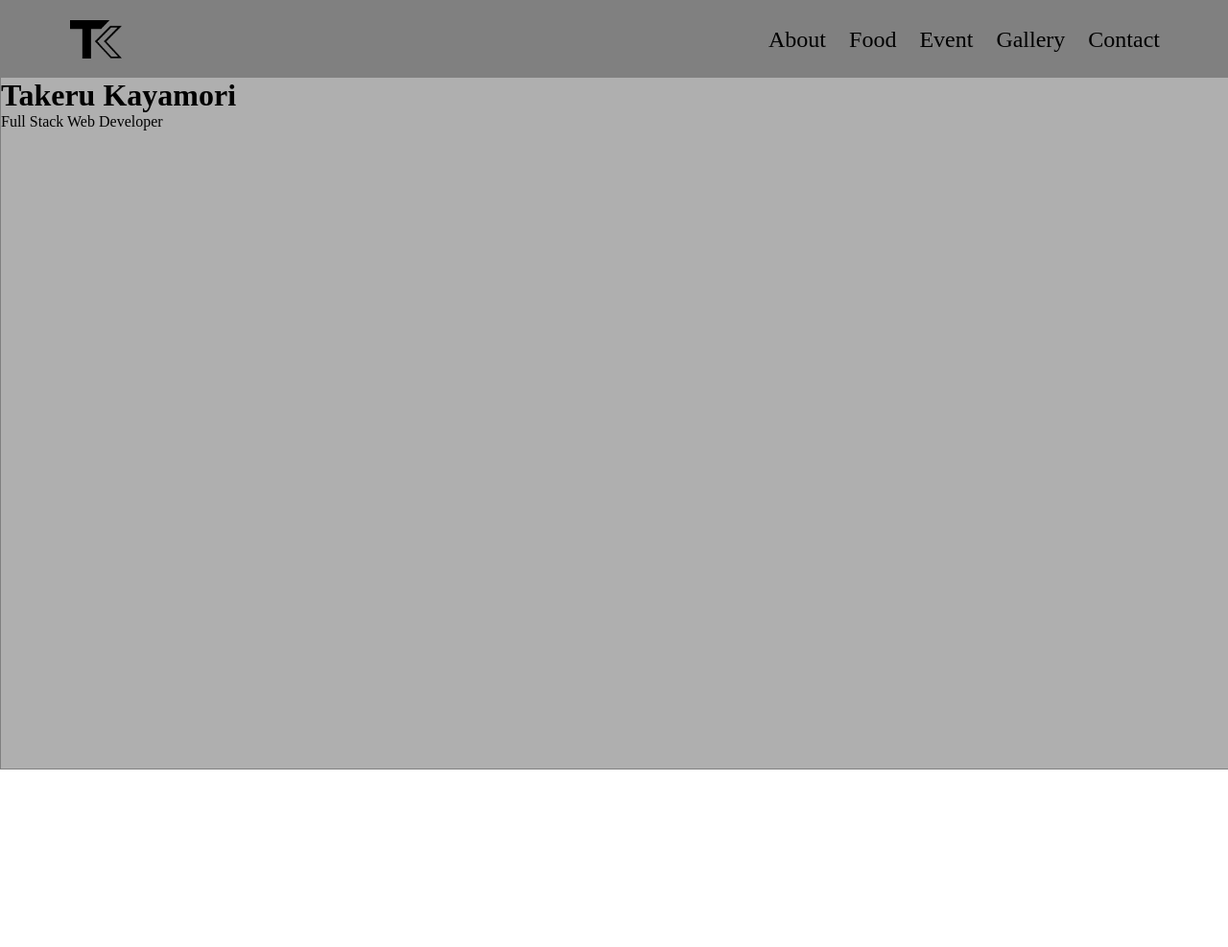
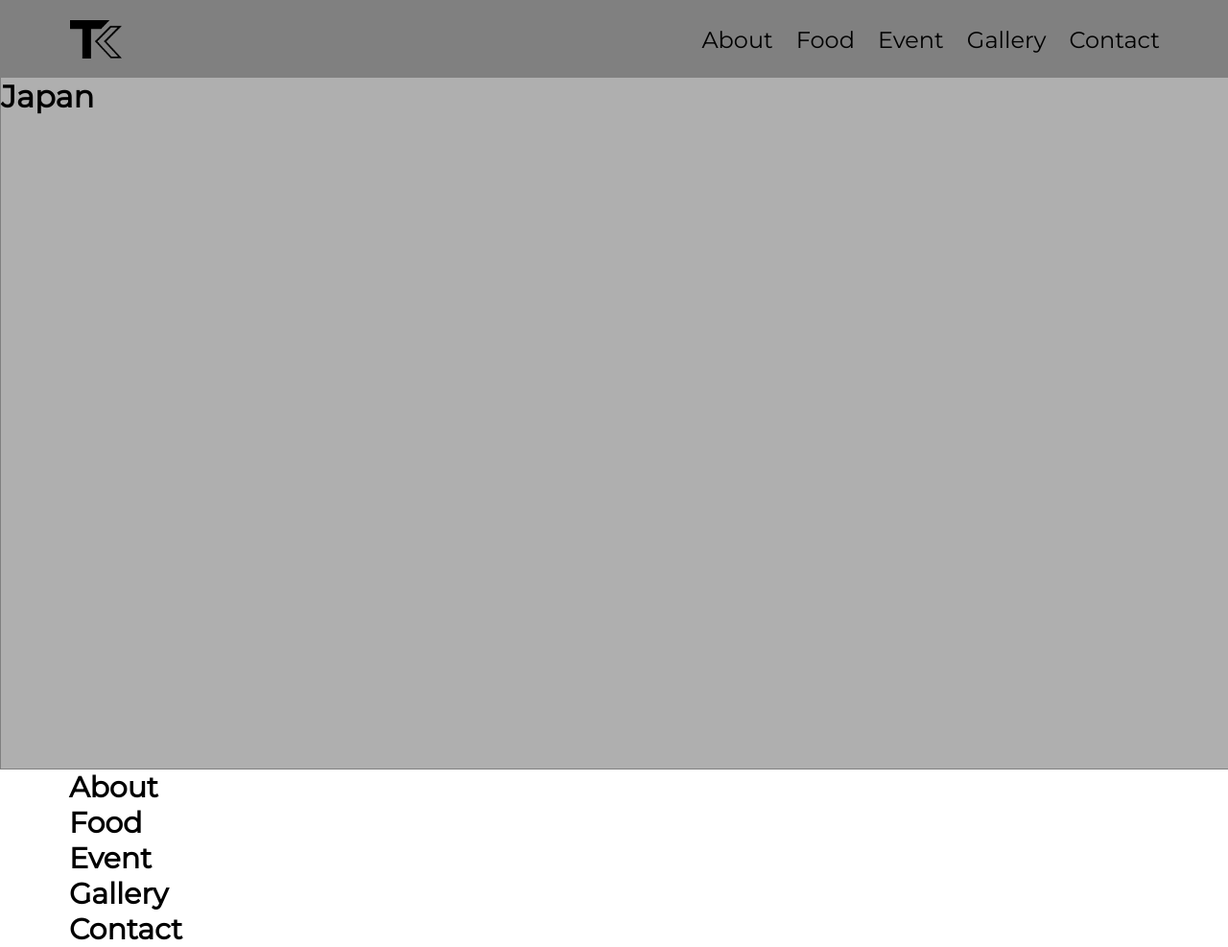
Before and after one commit to Takeru0522/training_01, a plain HTML site: page index.html in a window 1280 px wide. Shown: the whole page at 96% size. Before the commit the page ends 802 px from the top, so only its background shows below. Drawn offline with nearby package versions, Linux system fonts and the light colour scheme.

Commit message:
add section tag

```diff
--- a/index.html
+++ b/index.html
@@ -29,15 +29,28 @@
         <div id="showcase">
             <div class="bg-image"></div>
             <div class="showcase-text">
-                <h1>Takeru Kayamori </h1>
-                <p>Full Stack Web Developer</p>
+                <h1>Japan</h1>
             </div>
         </div>
     </div>
 
-    <main>
-
-    </main>
+    <div class="main">
+        <section class="section-a">
+            <h2 class="section-title">About</h2>
+        </section>
+        <section class="section-b">
+            <h2 class="section-title">Food</h2>
+        </section>
+        <section class="section-c">
+            <h2 class="section-title">Event</h2>
+        </section>
+        <section class="section-d">
+            <h2 class="section-title">Gallery</h2>
+        </section>
+        <section class="section-e">
+            <h2 class="section-title">Contact</h2>
+        </section>
+    </div>
 
     <footer>
 
--- a/style.css
+++ b/style.css
@@ -1,4 +1,7 @@
+@import url('https://fonts.googleapis.com/css?family=Montserrat&display=swap');
 * {
+    font-family: 'Montserrat', sans-serif;
+    /* font-weight: lighter; */
     margin: 0;
     padding: 0;
     list-style: none;
@@ -36,11 +39,14 @@ nav {
     background: rgb(175, 175, 175);
 }
 
+/*  */
+.main {
+    padding: 0 4.5rem;
+}
 
-
-
-
-
+.section-title {
+    font-size: 30px;
+}
 
 
 
```
